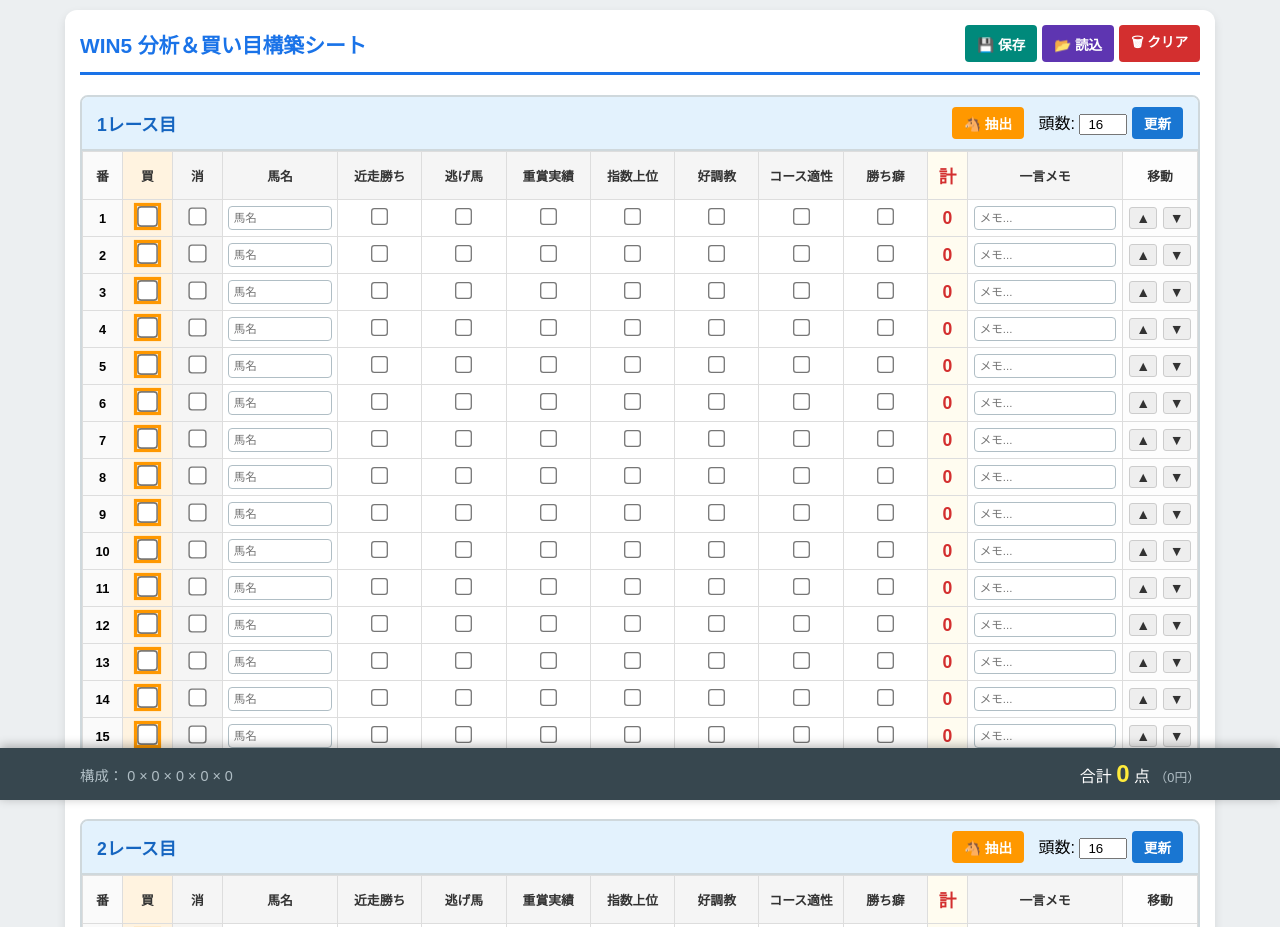
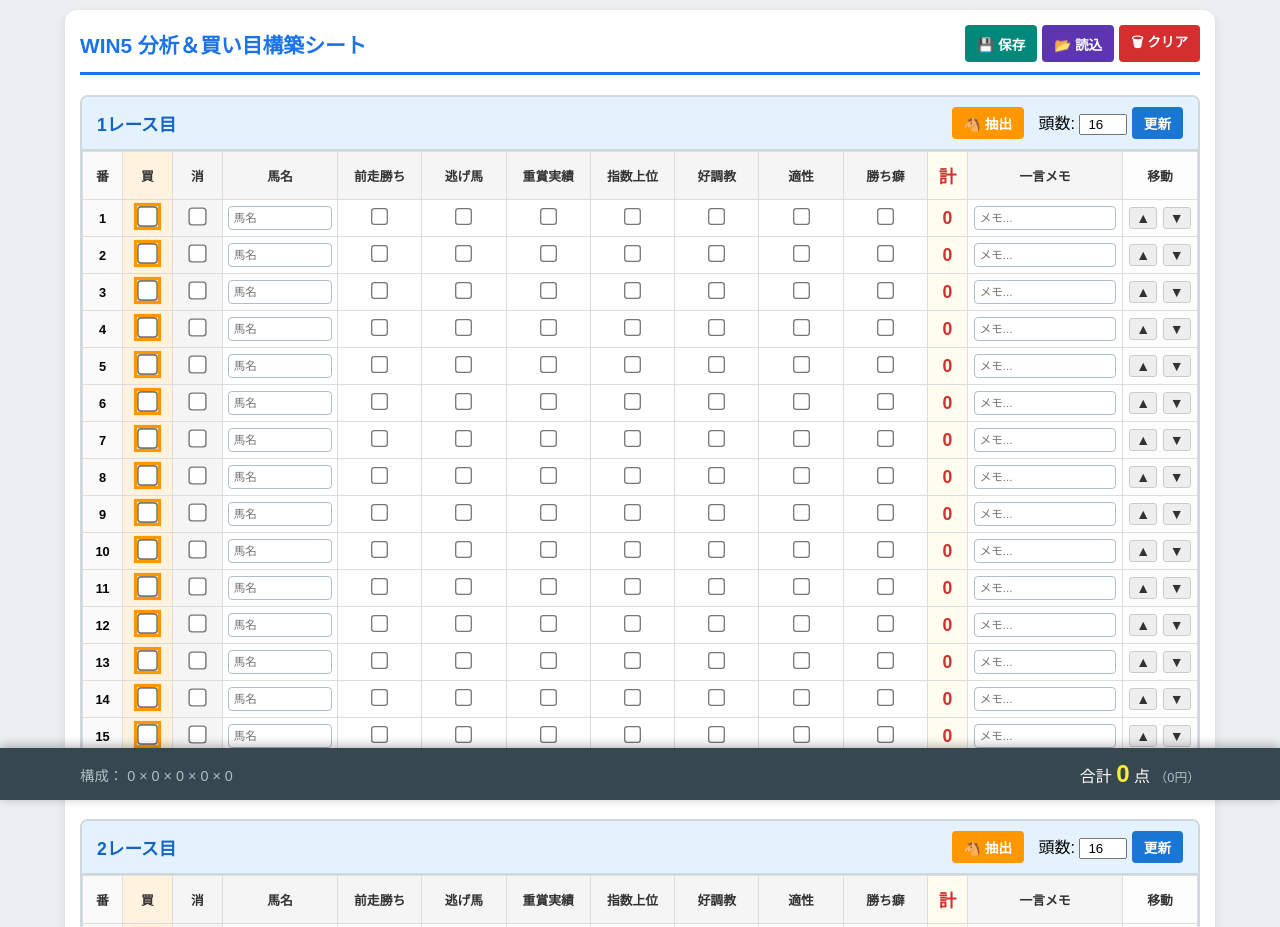
Before and after one commit to shigeto1208/win5, a plain HTML site: page index.html in a window 1280 px wide. Shown: the top 927 px of the page. Drawn offline with Linux system fonts and the light colour scheme.

Commit message:
index.html の更新

```diff
--- a/index.html
+++ b/index.html
@@ -106,7 +106,7 @@
 <script>
     const raceNames = ["1レース目", "2レース目", "3レース目", "4レース目", "5レース目"];
     // 好調教とコース適性を入れ替え、新しく「勝ち癖」を追加した7項目
-    const labels = ["近走勝ち", "逃げ馬", "重賞実績", "指数上位", "好調教", "コース適性", "勝ち癖"];
+    const labels = ["前走勝ち", "逃げ馬", "重賞実績", "指数上位", "好調教", "適性", "勝ち癖"];
     const STORAGE_KEY = 'win5State_v18'; // バージョン更新
 
     function loadState() {
```
